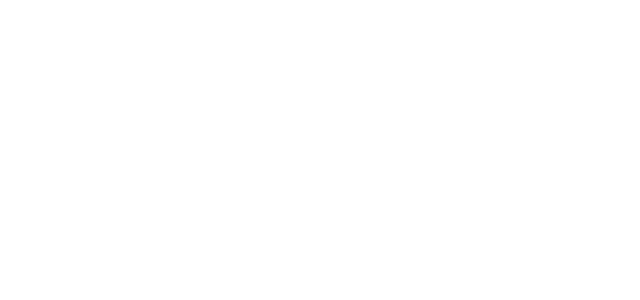
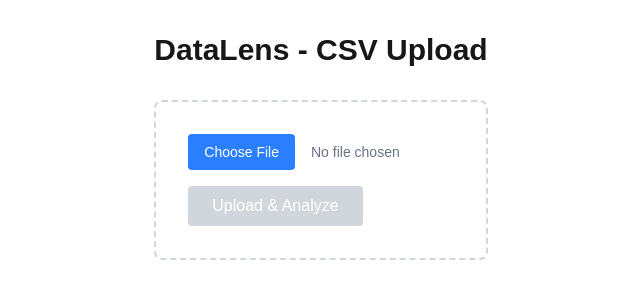
Before and after one commit to HUmnanANirudh/DataLens, a Next.js app: page / in a window 1280 px wide. Shown: the top 300 px of the page, without its empty margins (319-959 px from the left). Built offline with nearby package versions, Linux system fonts and the light colour scheme.

Commit message:
feat(ui): implement CSV upload functionality with analysis preview

```diff
--- a/src/app/api/upload_csv/route.ts
+++ b/src/app/api/upload_csv/route.ts
@@ -1,21 +1,50 @@
-import fs from 'fs';
-import csv from 'papaparse';
+import { NextRequest, NextResponse } from 'next/server';
+import Papa from 'papaparse';
 
-export default async (req, res) => {
-  if (req.method !== 'POST') {
-    return res.status(405).json({ message: 'Method Not Allowed' });
+export async function POST(req: NextRequest) {
+  try {
+    const formData = await req.formData();
+    const file = formData.get('file');
+
+    if (!file || !(file instanceof File)) {
+      return NextResponse.json(
+        { error: 'No file provided' },
+        { status: 400 }
+      );
+    }
+
+    const text = await file.text();
+
+    return new Promise((resolve) => {
+      Papa.parse(text, {
+        header: true,
+        skipEmptyLines: true,
+        complete: (results) => {
+          const columns = results.meta.fields || [];
+          const preview = results.data.slice(0, 5);
+
+          resolve(NextResponse.json({
+            columns,
+            rowCount: results.data.length,
+            preview,
+          }));
+        },
+        error: (error: Error) => {
+          resolve(NextResponse.json(
+            { error: error.message },
+            { status: 400 }
+          ));
+        },
+      });
+    });
+  } catch {
+    return NextResponse.json(
+      { error: 'Failed to parse CSV' },
+      { status: 500 }
+    );
   }
+}
 
-// Assuming file is uploaded via form-data and available in req.files
-  // You'll likely need a library like formidable or multer for this part
-  const filePath = req.files.csvFile.path; // Example path
-
-const results = [];
-  fs.createReadStream(filePath)
-    .pipe(csv())
-    .on('data', (data) => results.push(data))
-    .on('end', () => {
-      res.status(200).json(results);
-      fs.unlinkSync(filePath); // Clean up the temporary file
-    });
-};
+export async function GET() {
+  return NextResponse.json({ message: 'CSV upload endpoint - use POST with a CSV file' });
+}
--- a/src/app/layout.tsx
+++ b/src/app/layout.tsx
@@ -13,8 +13,8 @@
 });
 
 export const metadata: Metadata = {
-  title: "Create Next App",
-  description: "Generated by create next app",
+  title: "DataLens - AI Growth Strategy Engine",
+  description: "Upload CSV data and get ranked actionable strategies",
 };
 
 export default function RootLayout({
--- a/src/app/page.tsx
+++ b/src/app/page.tsx
@@ -1,9 +1,123 @@
+'use client';
 
+import { useState } from 'react';
 
 export default function Home() {
+  const [file, setFile] = useState<File | null>(null);
+  const [result, setResult] = useState<{
+    columns: string[];
+    rowCount: number;
+    preview: Record<string, string>[];
+  } | null>(null);
+  const [loading, setLoading] = useState(false);
+  const [error, setError] = useState<string | null>(null);
+
+  const handleUpload = async () => {
+    if (!file) return;
+
+    setLoading(true);
+    setError(null);
+
+    const formData = new FormData();
+    formData.append('file', file);
+
+    try {
+      const res = await fetch('/api/upload_csv', {
+        method: 'POST',
+        body: formData,
+      });
+
+      const data = await res.json();
+
+      if (!res.ok) {
+        throw new Error(data.error || 'Upload failed');
+      }
+
+      setResult(data);
+    } catch (err) {
+      setError(err instanceof Error ? err.message : 'Upload failed');
+    } finally {
+      setLoading(false);
+    }
+  };
+
   return (
-    <div>
+    <div className="min-h-screen p-8 max-w-4xl mx-auto">
+      <h1 className="text-3xl font-bold mb-8">DataLens - CSV Upload</h1>
 
+      <div className="border-2 border-dashed border-gray-300 rounded-lg p-8 mb-8">
+        <input
+          type="file"
+          accept=".csv"
+          onChange={(e) => setFile(e.target.files?.[0] || null)}
+          className="block w-full text-sm text-gray-500 file:mr-4 file:py-2 file:px-4 file:rounded file:border-0 file:bg-blue-500 file:text-white hover:file:bg-blue-600"
+        />
+        <button
+          onClick={handleUpload}
+          disabled={!file || loading}
+          className="mt-4 px-6 py-2 bg-blue-500 text-white rounded disabled:bg-gray-300"
+        >
+          {loading ? 'Processing...' : 'Upload & Analyze'}
+        </button>
+      </div>
+
+      {error && (
+        <div className="bg-red-100 border border-red-400 text-red-700 px-4 py-3 rounded mb-8">
+          {error}
+        </div>
+      )}
+
+      {result && (
+        <div className="bg-white/10 border rounded-lg p-6">
+          <h2 className="text-xl font-semibold mb-4">CSV Analysis Complete</h2>
+
+          <div className="grid grid-cols-2 gap-4 mb-6">
+            <div className="bg-blue-500 p-4 rounded">
+              <p className="text-sm text-gray-600">Columns</p>
+              <p className="text-2xl font-bold">{result.columns.length}</p>
+            </div>
+            <div className="bg-green-500 p-4 rounded">
+              <p className="text-sm text-gray-600">Total Rows</p>
+              <p className="text-2xl font-bold">{result.rowCount.toLocaleString()}</p>
+            </div>
+          </div>
+
+          <h3 className="font-semibold mb-2">Column Names:</h3>
+          <div className="flex flex-wrap gap-2 mb-6">
+            {result.columns.map((col) => (
+              <span key={col} className="px-3 py-1 bg-gray-800 rounded-full text-sm">
+                {col}
+              </span>
+            ))}
+          </div>
+
+          <h3 className="font-semibold mb-2">Preview (first 5 rows):</h3>
+          <div className="overflow-x-auto">
+            <table className="min-w-full border">
+              <thead>
+                <tr>
+                  {result.columns.map((col) => (
+                    <th key={col} className="border px-4 py-2 text-left text-sm">
+                      {col}
+                    </th>
+                  ))}
+                </tr>
+              </thead>
+              <tbody>
+                {result.preview.map((row, i) => (
+                  <tr key={i}>
+                    {result.columns.map((col) => (
+                      <td key={col} className="border px-4 py-2 text-sm">
+                        {row[col]}
+                      </td>
+                    ))}
+                  </tr>
+                ))}
+              </tbody>
+            </table>
+          </div>
+        </div>
+      )}
     </div>
   );
 }
```
